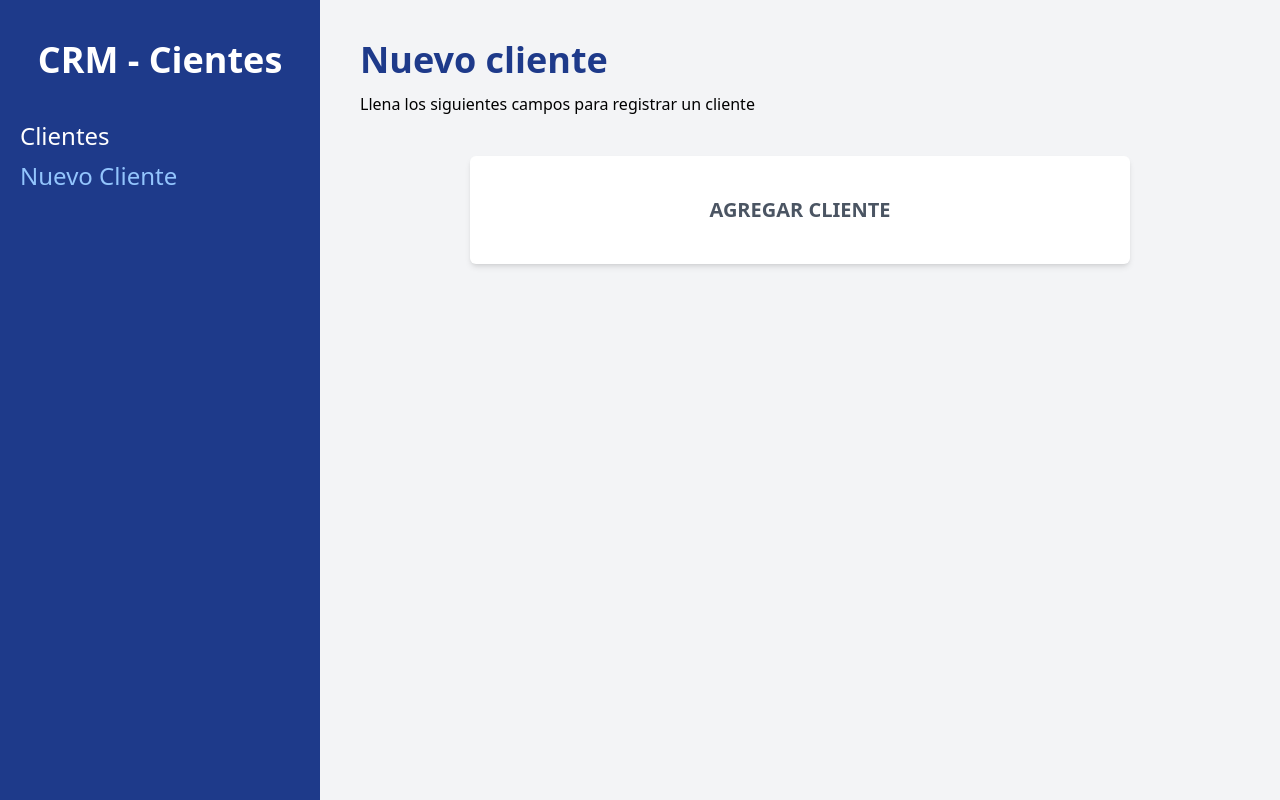
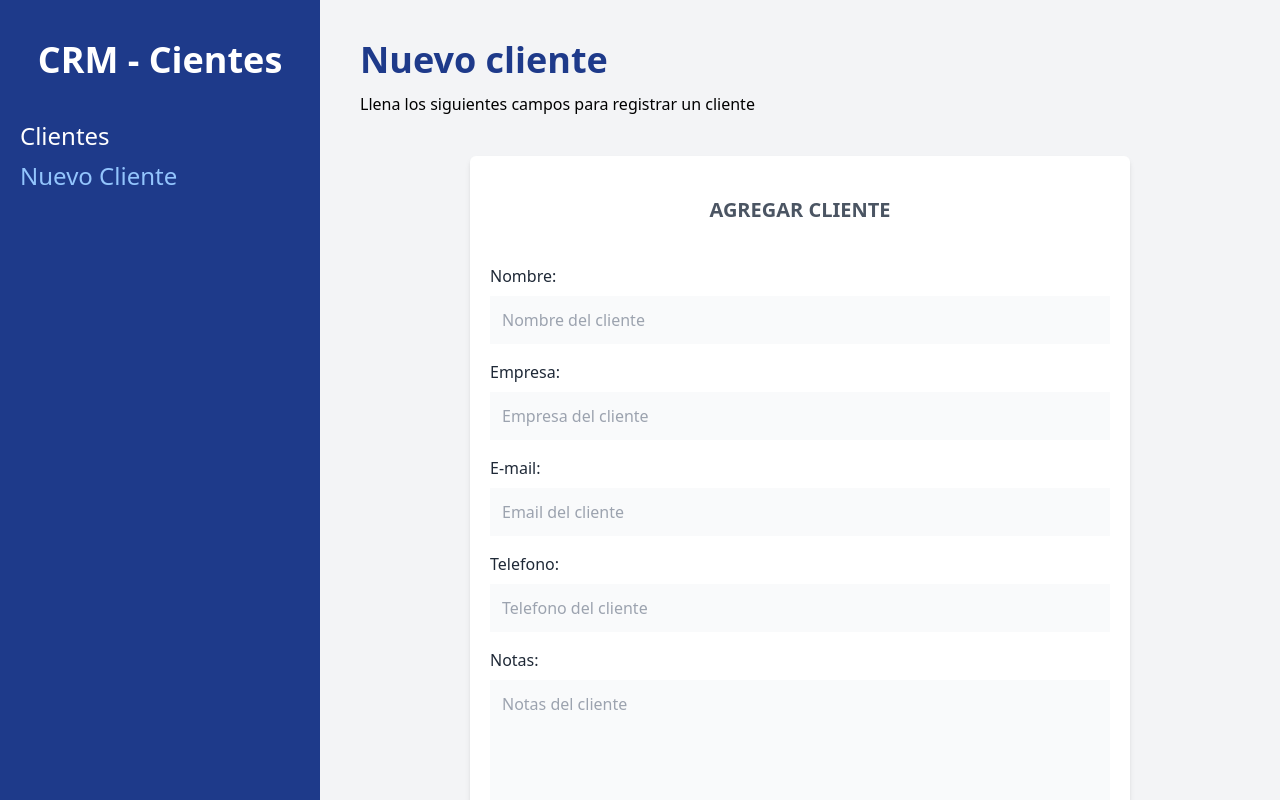
Before and after one commit to david0896/MERN-15apps, a React (Vite) app in the folder Proyectos/administraClientes/: page /Clientes/Nuevo in a window 1280 px wide. Built offline with nearby package versions, Linux system fonts and the light colour scheme.

Commit message:
Implementando Formik (Formik, Form, Field), Agregando valores iniciales al Formik, Leyendo valores en evento onSubmit

```diff
--- a/Proyectos/administraClientes/package.json
+++ b/Proyectos/administraClientes/package.json
@@ -10,11 +10,13 @@
   },
   "dependencies": {
     "autoprefixer": "^10.4.8",
+    "formik": "^2.2.9",
     "postcss": "^8.4.14",
     "react": "^18.2.0",
     "react-dom": "^18.2.0",
     "react-router-dom": "^6.3.0",
-    "tailwindcss": "^3.1.7"
+    "tailwindcss": "^3.1.7",
+    "yup": "^0.32.11"
   },
   "devDependencies": {
     "@types/react": "^18.0.15",
--- a/Proyectos/administraClientes/src/Layout/Layout.jsx
+++ b/Proyectos/administraClientes/src/Layout/Layout.jsx
@@ -18,7 +18,7 @@
                         to="/Clientes/Nuevo">Nuevo Cliente</Link>
                 </nav>
             </div>
-            <div className='md:w-3/4 p-10 bg-gray-100'>
+            <div className='md:w-3/4 p-10 bg-gray-100 md:h-screen overflow-y-scroll'>
                 <Outlet/>
             </div>
         </div>
--- a/Proyectos/administraClientes/src/components/Formulario.jsx
+++ b/Proyectos/administraClientes/src/components/Formulario.jsx
@@ -1,6 +1,12 @@
-import React from 'react'
+import {Formik, Form, Field} from 'formik'
 
 const Formulario = () => {
+
+    const handleSubmit = values =>(
+        console.log(values)
+    )
+
+
     return (
         <div
             className=' bg-white mt-10 px-5 py-10 rounded-md shadow-md md: w-3/4 mx-auto'
@@ -8,6 +14,106 @@
             <h1
                 className=' text-gray-600 font-bold text-xl uppercase text-center'
             >Agregar cliente</h1>
+
+            <Formik
+                initialValues={{
+                    nombre:'',
+                    empresa:'',
+                    email:'',
+                    telefono:'',
+                    notas:'',
+                }}
+
+                onSubmit={values => {handleSubmit(values)}}
+            >
+                {()=>(
+                    <Form
+                        className=' mt-10'
+                    >
+                        <div
+                            className=' mb-4'
+                        >
+                            <label
+                                htmlFor='nombre'
+                                className=' text-gray-800'
+                            >Nombre:</label>
+                            <Field
+                                id='nombre'
+                                type='text'
+                                className='mt-2 block w-full p-3 bg-gray-50'
+                                placeholder='Nombre del cliente'
+                                name='nombre'
+                            />
+                        </div>
+                        <div
+                            className=' mb-4'
+                        >
+                            <label
+                                htmlFor='empresa'
+                                className=' text-gray-800'
+                            >Empresa:</label>
+                            <Field
+                                id='empresa'
+                                type='text'
+                                className='mt-2 block w-full p-3 bg-gray-50'
+                                placeholder='Empresa del cliente'
+                                name='empresa'
+                            />
+                        </div>
+                        <div
+                            className=' mb-4'
+                        >
+                            <label
+                                htmlFor='email'
+                                className=' text-gray-800'
+                            >E-mail:</label>
+                            <Field
+                                id='email'
+                                type='email'
+                                className='mt-2 block w-full p-3 bg-gray-50'
+                                placeholder='Email del cliente'
+                                name='email'
+                            />
+                        </div>
+                        <div
+                            className=' mb-4'
+                        >
+                            <label
+                                htmlFor='telefono'
+                                className=' text-gray-800'
+                            >Telefono:</label>
+                            <Field
+                                id='telefono'
+                                type='tel'
+                                className='mt-2 block w-full p-3 bg-gray-50'
+                                placeholder='Telefono del cliente'
+                                name='telefono'
+                            />
+                        </div>
+                        <div
+                            className=' mb-4'
+                        >
+                            <label
+                                htmlFor='notas'
+                                className=' text-gray-800'
+                            >Notas:</label>
+                            <Field
+                                as='textarea'
+                                id='notas'
+                                type='text'
+                                className='mt-2 block w-full p-3 bg-gray-50 h-40'
+                                placeholder='Notas del cliente'
+                                name='notas'
+                            />
+                        </div>
+                        <input
+                            type="submit"
+                            value="Agregar cliente"
+                            className=' mt-5 bg-blue-800 w-full p-3 text-white font-bold uppercase text-lg'
+                        />
+                    </Form>
+                )}
+            </Formik>
         </div>
     )
 }
```
Also changed, not shown: 1 other file (tests, documents, lock files or other folders). Lines whose indentation alone changed are shown as unchanged.
